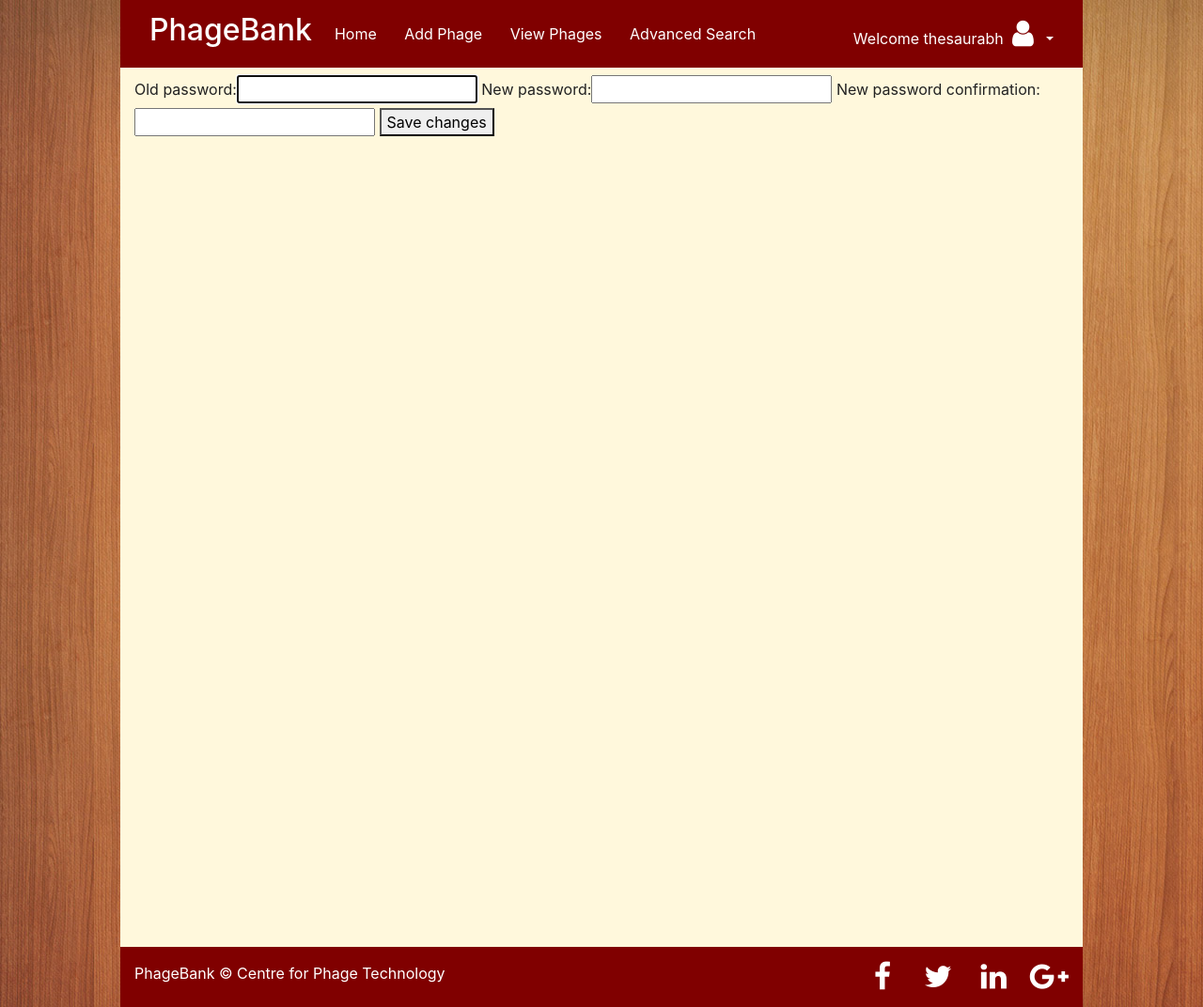
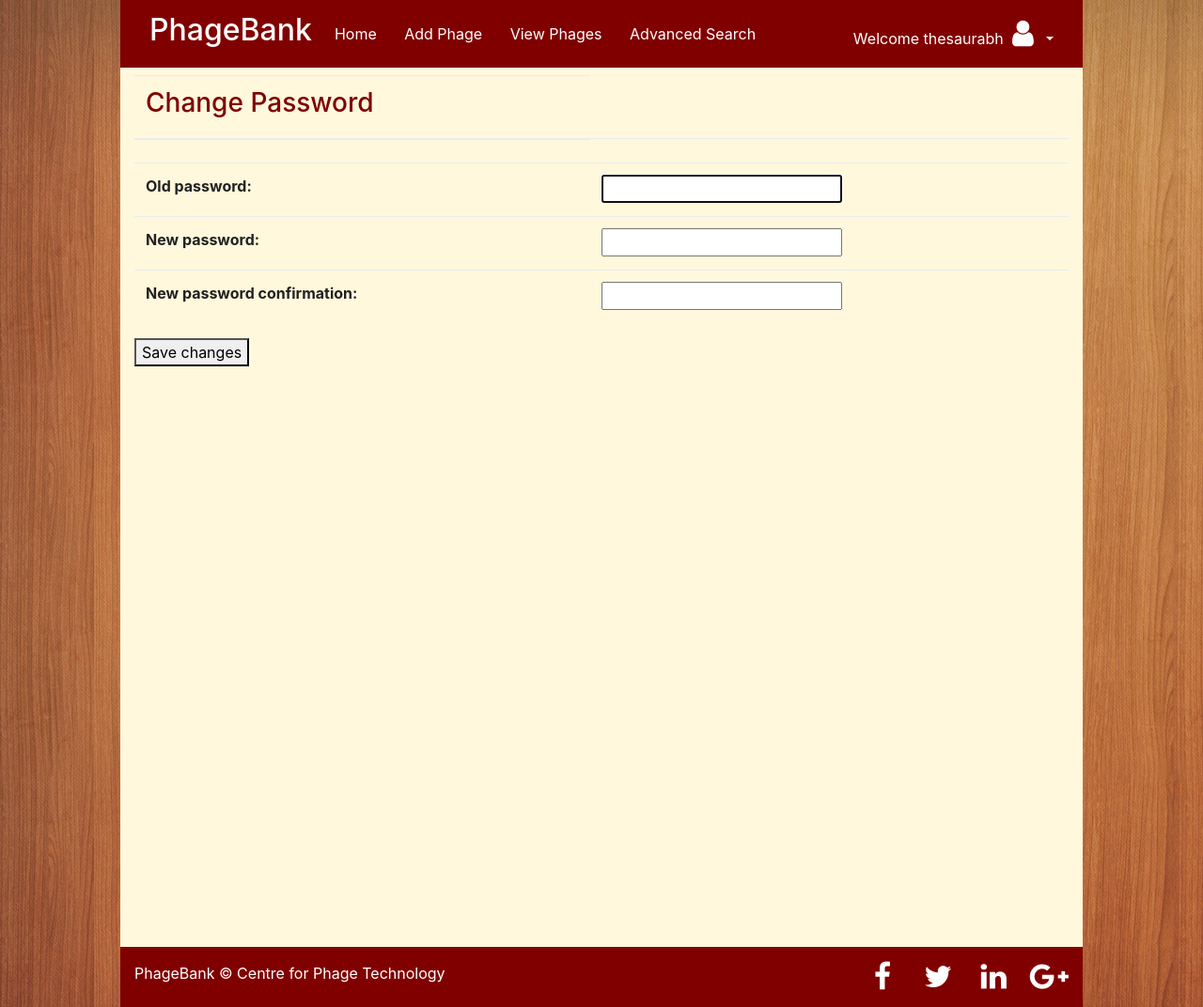
Before and after one commit to apoorvkumar91/phage-bank, a Django app: page /change_password/ in a window 1280 px wide. Shown: the whole page at 94% size. Run offline with Django 3.2, Linux system fonts and the light colour scheme; a user stored in the database is signed in; parts of the project's set-up code (start-up, migrations or seed data) failed here and were passed over; some libraries are stand-ins or nearby versions.

Commit message:
Adding styling to the Change Password portal

```diff
--- a/PhageBank/templates/change_password.html
+++ b/PhageBank/templates/change_password.html
@@ -6,7 +6,22 @@
 
 <form method="post">
   {% csrf_token %}
-  {{ form }}
+    <div id="phage">
+  <table class="table" style="border:0px">
+      <thead>
+      <tr>
+          <th style="color:maroon"><h3>Change Password</h3></th>
+      </tr>
+      </thead>
+      <tbody>
+          <tr>
+              <td colspan="5">
+                {{ form }}
+              </td>
+          </tr>
+      </tbody>
+  </table>
+    </div>
   <button type="submit">Save changes</button>
 </form>
 
```
